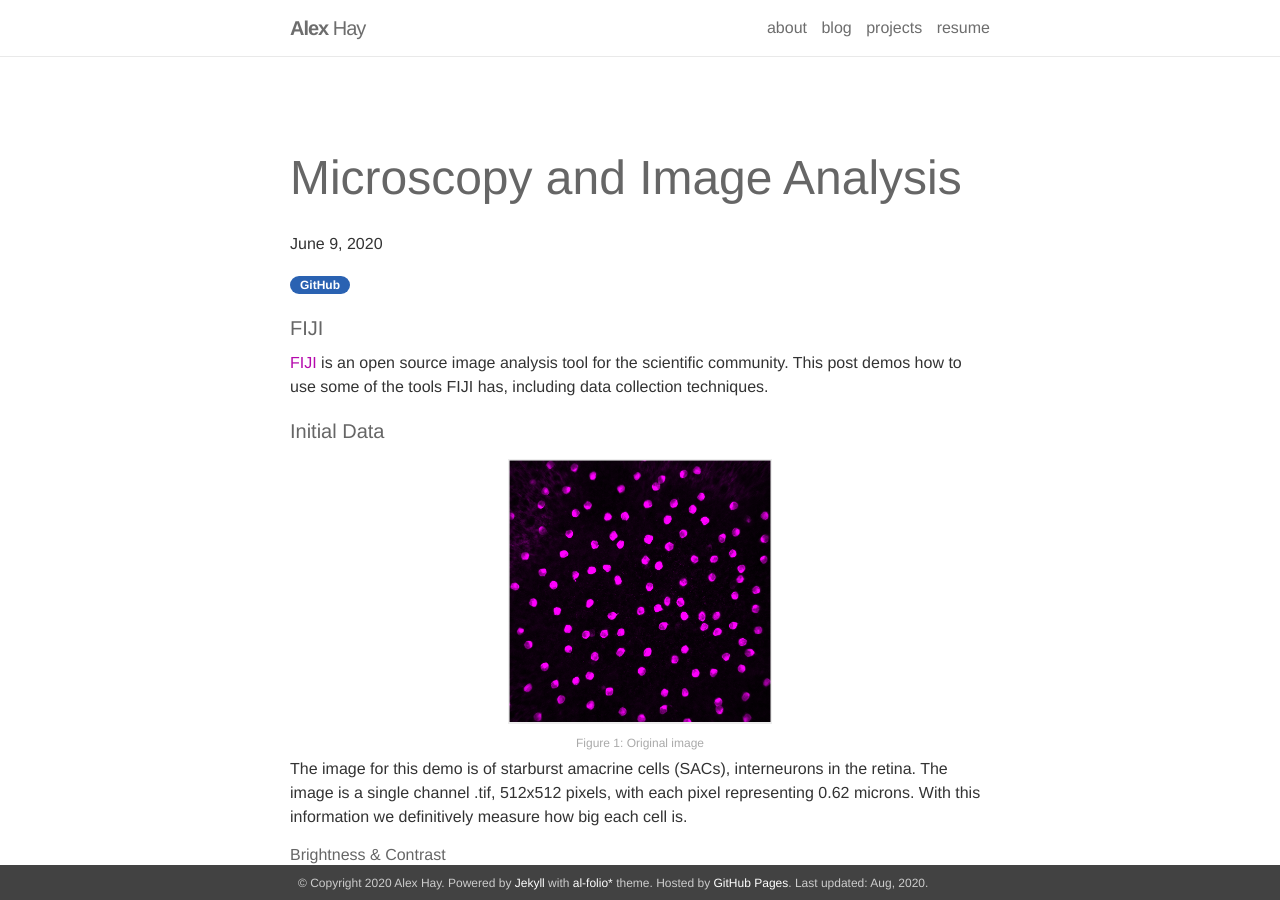
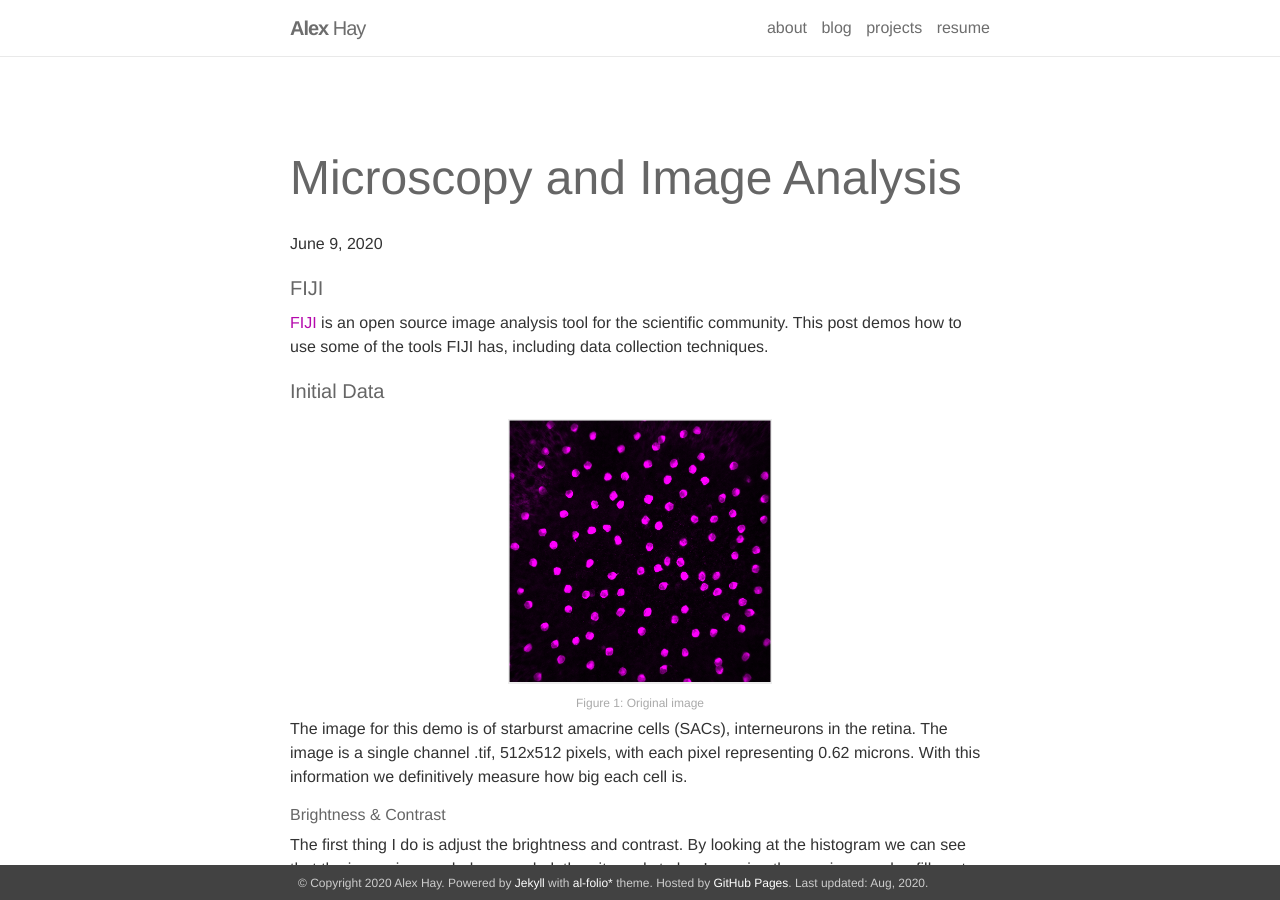
Before and after one commit to an-minyoung/an-minyoung.github.io, a Jekyll site: the page built from _news/announcement_7.md, in a window 1280 px wide and 900 px high. Built offline with Jekyll 4.4.1, drawn with Linux system fonts in a browser that asks for light colours; nearby versions of some CDN libraries.

```diff
--- a/_news/announcement_7.md
+++ b/_news/announcement_7.md
@@ -4,11 +4,6 @@ title:  Microscopy and Image Analysis
 date:   2020-06-09
 description: Using FIJI/ImageJ to analyze cell development
 ---
-
-<p>
-  <a href=""></a><div class=""></div>
-  <a href="https://github.com/alexanderhay2020/408/blob/master/hw/hw5/homework5.m"><div class="color-button">GitHub</div></a>
-</p>
 
 ### FIJI
 
@@ -104,6 +99,7 @@ CoV = \sigma/\mu = 0.26
 $$
 
 
+
 Defining $$\lambda$$ as the average distance of the nearest neighbor, the Poisson coefficient of variation is:
 <br>
 <br>
```
Also changed, not shown: _posts/2020-06-09-microscopy.markdown (+0 -9 lines).
